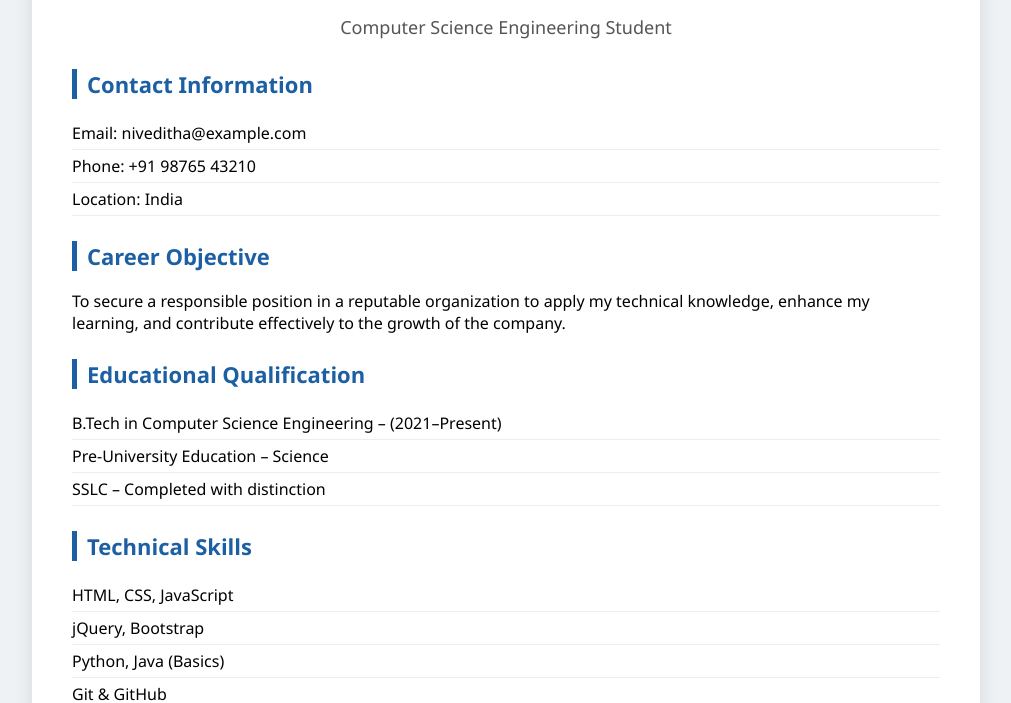
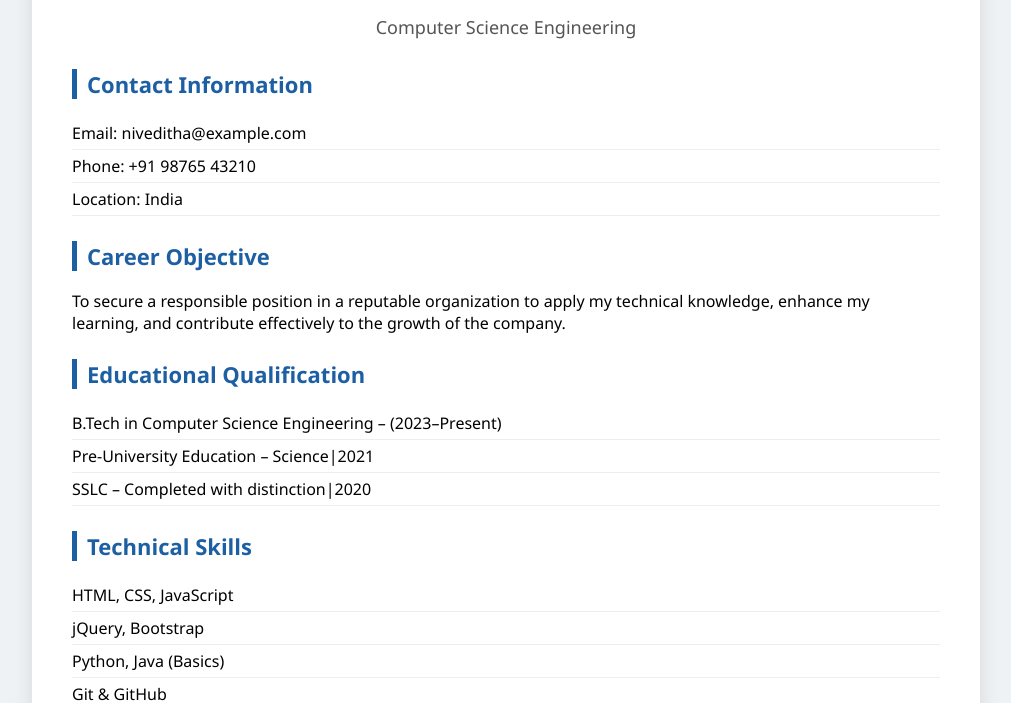
Before and after one commit to nivedithamalar3103/web-assignemnt-1, a plain HTML site: page index.html in a window 1280 px wide. Shown: the part 102-805 px from the top of the page, without its empty margins (134-1145 px from the left). Drawn offline with Linux system fonts and the light colour scheme.

Commit message:
Update index.html

```diff
--- a/index.html
+++ b/index.html
@@ -11,7 +11,7 @@
     <div class="container">
         <header>
             <h1 class="name">Niveditha Malar</h1>
-            <p class="tagline">Computer Science Engineering Student</p>
+            <p class="tagline">Computer Science Engineering </p>
         </header>
 
         <section>
@@ -34,9 +34,9 @@
         <section>
             <h2 class="heading">Educational Qualification</h2>
             <ul class="info-list">
-                <li>B.Tech in Computer Science Engineering – (2021–Present)</li>
-                <li>Pre-University Education – Science</li>
-                <li>SSLC – Completed with distinction</li>
+                <li>B.Tech in Computer Science Engineering – (2023–Present)</li>
+                <li>Pre-University Education – Science|2021</li>
+                <li>SSLC – Completed with distinction|2020</li>
             </ul>
         </section>
 
@@ -73,4 +73,5 @@
         </div>
     </div>
 </body>
+
 </html>
```
